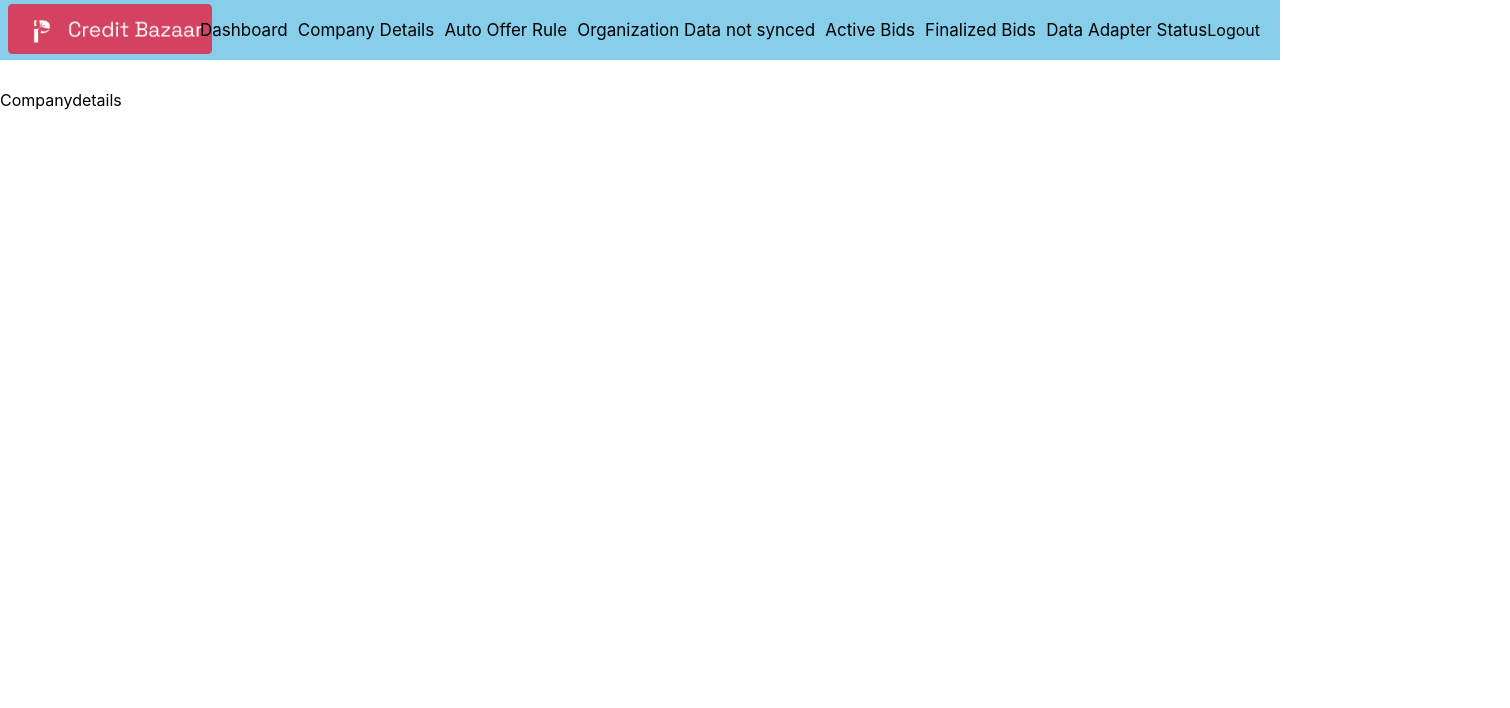
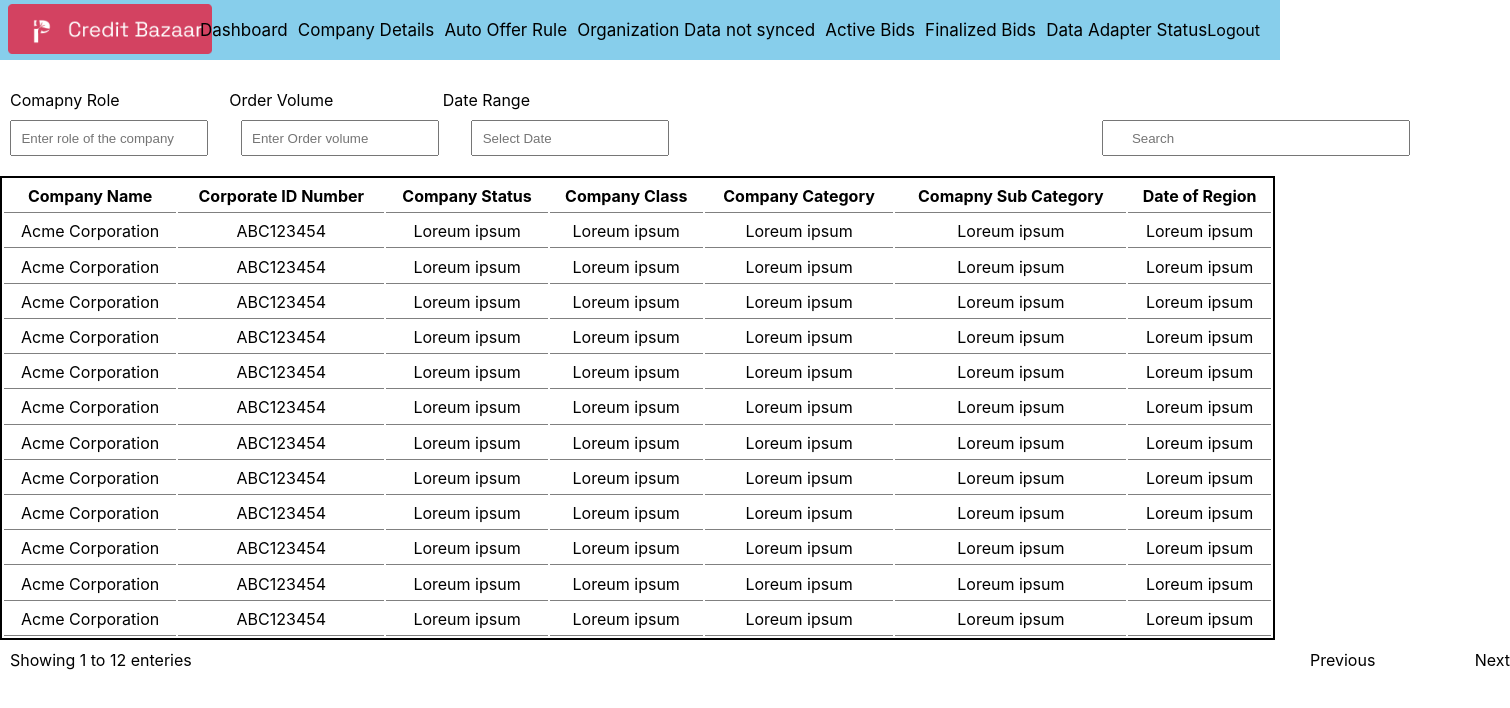
Before and after one commit to Ankur-cell-coder/Credit_comapny, a React (Create React App) app: page /company in a window 1280 px wide. Shown: the top 708 px of the page, 1510 px wide, since content can reach past the window. Built offline with nearby package versions, Linux system fonts and the light colour scheme.

Commit message:
comapny detail page completed

```diff
--- a/src/Components/Companydetails.js
+++ b/src/Components/Companydetails.js
@@ -1,9 +1,173 @@
 import React from 'react'
+import styled from 'styled-components'
+
+const data = [
+  {
+    name:'Acme Corporation',id:'ABC123454',status:'Loreum ipsum',class:'Loreum ipsum',category:'Loreum ipsum',subcategory:'Loreum ipsum',date:'Loreum ipsum'
+  },
+  {
+    name:'Acme Corporation',id:'ABC123454',status:'Loreum ipsum',class:'Loreum ipsum',category:'Loreum ipsum',subcategory:'Loreum ipsum',date:'Loreum ipsum'
+  },
+  {
+    name:'Acme Corporation',id:'ABC123454',status:'Loreum ipsum',class:'Loreum ipsum',category:'Loreum ipsum',subcategory:'Loreum ipsum',date:'Loreum ipsum'
+  },
+  {
+    name:'Acme Corporation',id:'ABC123454',status:'Loreum ipsum',class:'Loreum ipsum',category:'Loreum ipsum',subcategory:'Loreum ipsum',date:'Loreum ipsum'
+  },
+  {
+    name:'Acme Corporation',id:'ABC123454',status:'Loreum ipsum',class:'Loreum ipsum',category:'Loreum ipsum',subcategory:'Loreum ipsum',date:'Loreum ipsum'
+  },
+  {
+    name:'Acme Corporation',id:'ABC123454',status:'Loreum ipsum',class:'Loreum ipsum',category:'Loreum ipsum',subcategory:'Loreum ipsum',date:'Loreum ipsum'
+  },
+  {
+    name:'Acme Corporation',id:'ABC123454',status:'Loreum ipsum',class:'Loreum ipsum',category:'Loreum ipsum',subcategory:'Loreum ipsum',date:'Loreum ipsum'
+  },
+  {
+    name:'Acme Corporation',id:'ABC123454',status:'Loreum ipsum',class:'Loreum ipsum',category:'Loreum ipsum',subcategory:'Loreum ipsum',date:'Loreum ipsum'
+  },
+  {
+    name:'Acme Corporation',id:'ABC123454',status:'Loreum ipsum',class:'Loreum ipsum',category:'Loreum ipsum',subcategory:'Loreum ipsum',date:'Loreum ipsum'
+  },
+  {
+    name:'Acme Corporation',id:'ABC123454',status:'Loreum ipsum',class:'Loreum ipsum',category:'Loreum ipsum',subcategory:'Loreum ipsum',date:'Loreum ipsum'
+  },
+  {
+    name:'Acme Corporation',id:'ABC123454',status:'Loreum ipsum',class:'Loreum ipsum',category:'Loreum ipsum',subcategory:'Loreum ipsum',date:'Loreum ipsum'
+  },
+  {
+    name:'Acme Corporation',id:'ABC123454',status:'Loreum ipsum',class:'Loreum ipsum',category:'Loreum ipsum',subcategory:'Loreum ipsum',date:'Loreum ipsum'
+  }
+
+
+]
+
+
 
 function Companydetails() {
   return (
-    <div>Companydetails</div>
+     <Company>
+     <div className='uppersection'>
+        <div>Comapny Role</div>
+          <div>Order Volume</div>
+          <div>Date Range</div>
+
+        </div>
+
+        <div className='inputsection'>
+          <input placeholder='  Enter role of the company' className='valuesection'></input>
+          <input placeholder='  Enter Order volume' className='valuesection'></input>
+          <input placeholder='  Select Date' className='valuesection'></input>
+          <input placeholder='       Search' style={{ width: '300px', height: '30px', marginTop: '10px',marginLeft:"400px" }}></input>
+        </div>
+
+        <table>
+          <tr>
+            <th>Company Name</th>
+            <th>Corporate ID Number</th>
+            <th>Company Status</th>
+            <th>Company Class</th>
+            <th>Company Category</th>
+            <th>Comapny Sub Category</th>
+            <th>Date of Region</th>
+          </tr>
+
+          {data.map((val, key) => {
+            return (
+              <tr key={key}>
+                <td>{val.name}</td>
+                <td>{val.id}</td>
+                <td>{val.status}</td>
+                <td>{val.class}</td>
+                <td>{val.category}</td>
+                <td>{val.subcategory}</td>
+                <td>{val.date}</td>
+              </tr>
+            )
+          })}
+
+        </table>
+
+        <div className='lowersection'>
+          <div>
+            Showing 1 to 12 enteries
+          </div>
+          <div style={{ display: 'flex', width: '200px', justifyContent: 'space-between' }}>
+            <div>
+              Previous
+            </div>
+            <div>
+              Next
+            </div>
+          </div>
+
+        </div>
+  </Company>
   )
 }
 
+
+
 export default Companydetails
+
+const Company=styled.div`
+
+
+width:99.8%;
+height:580px;
+display: flex;
+flex-direction:column;
+
+
+@media only screen and (min-width: 1800px){
+  // border:2px solid red;
+  width:98%;
+  height:810px;
+  margin-left:20px;
+}
+
+table {
+
+
+  border: 2px solid black;
+ width: 99.8%;
+    height:160%;
+ margin-top:20px;
+
+}
+.lowersection{
+ margin-left:10px;
+ width: 1500px;
+ display:flex;
+ justify-content:space-between;
+ margin-top:10px;
+}
+th {
+ border-bottom: 1px solid gray;
+}
+td {
+ text-align: center;
+ border-bottom: 1px solid gray;
+}
+
+.uppersection{
+ width:520px;
+ display:flex;
+ justify-content:space-between;
+ margin-left:10px;
+}
+.inputsection{
+ margin-left:10px;
+ display:flex;
+ width:1400px;
+ justify-content: space-between;
+}
+.valuesection{
+ margin-top:10px;
+ display:flex;
+ width:190px;
+ height:30px;
+ justify-content:center;
+}
+
+`;
--- a/src/Components/Dashboardcontent/Verticalgraph.js
+++ b/src/Components/Dashboardcontent/Verticalgraph.js
@@ -26,7 +26,7 @@
     },
     title: {
       display: true,
-      text: "Performance",
+      text: "Volumetric",
     },
   },
 };
```
